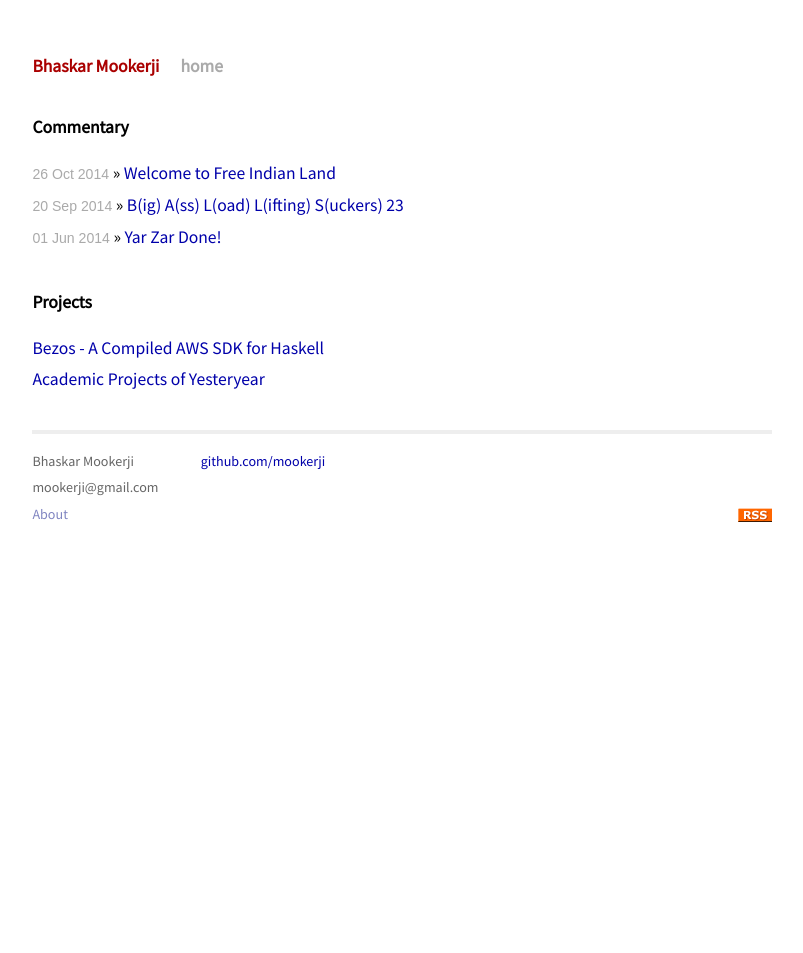
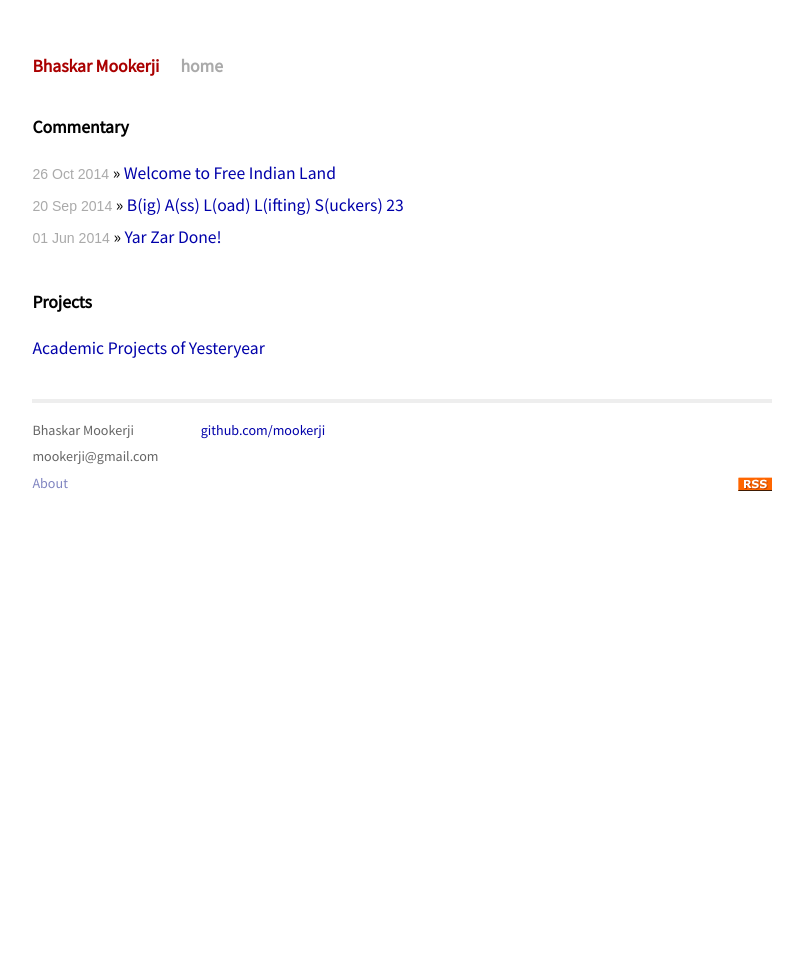
Before and after one commit to mookerji/mookerji.github.io, a Jekyll site: the page built from index.md, in a window 1280 px wide. Shown: the whole page, without its empty margins (238-1041 px from the left). Built offline with Jekyll 4.4.1, drawn with Linux system fonts in a browser that asks for light colours.

Commit message:
Remove noop project

```diff
--- a/index.md
+++ b/index.md
@@ -15,7 +15,6 @@ author: Bhaskar Mookerji
 
   <h1> Projects </h1>
     <ul class="posts">
-      <li><a href="https://github.com/mookerji/bezos">Bezos - A Compiled AWS SDK for Haskell</a></li>
       {% for post in site.posts %}
         {% if post.tags[0] == "projects" %}
            <li><a href="{{ post.url }}">{{ post.title }}</a></li>
```
